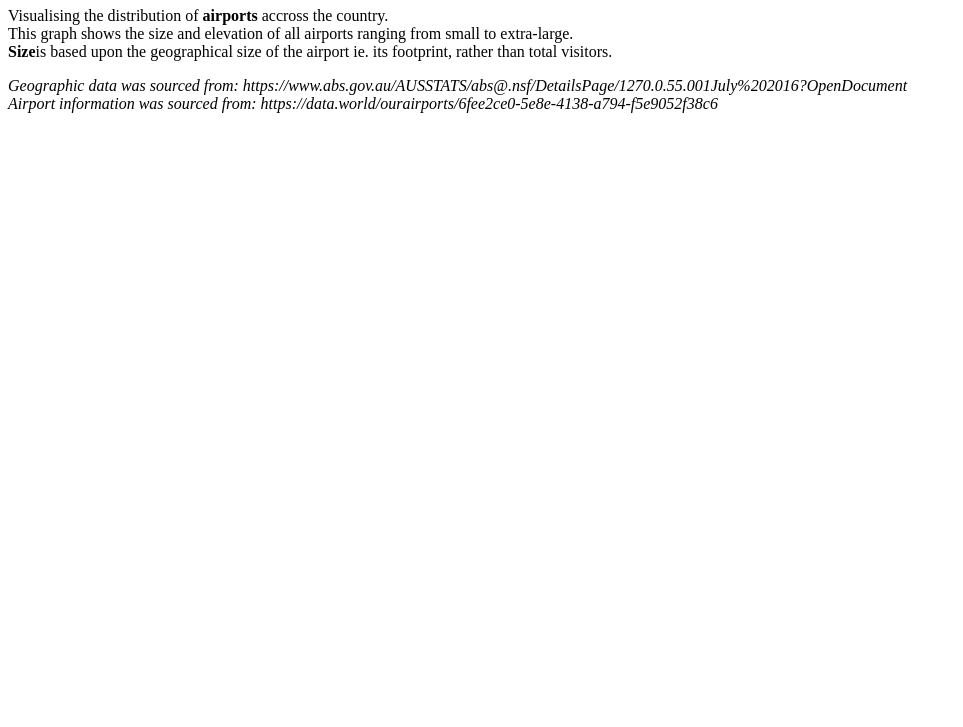
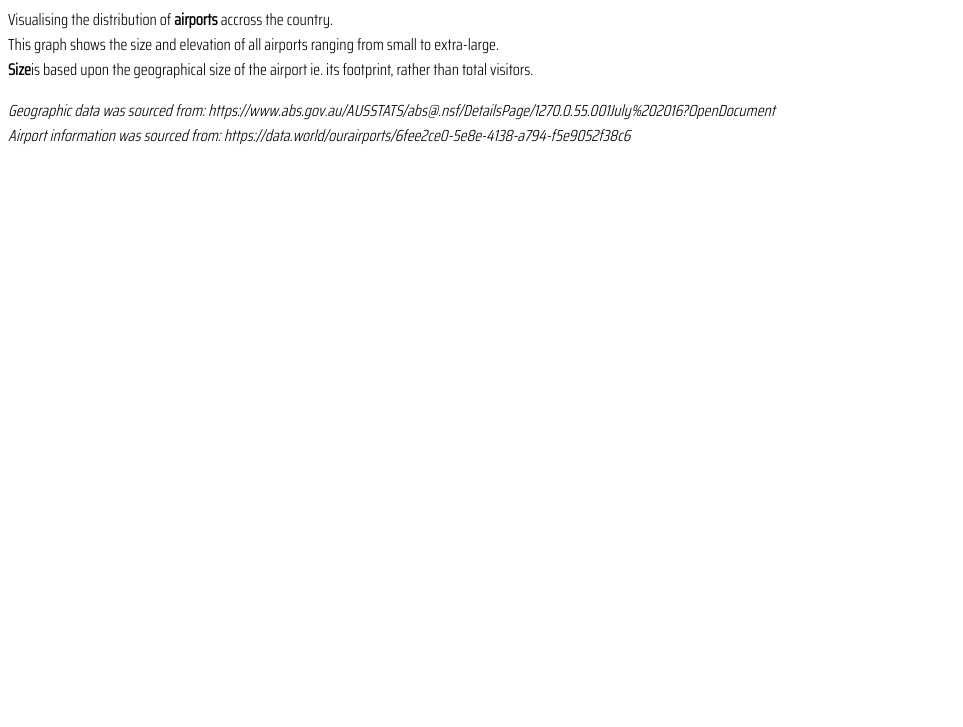
Before and after one commit to efis0005/FIT3179-Homework-Week-9, a plain HTML site: page index.html in a window 1280 px wide. Shown: the part 73-800 px from the top of the page, without its empty margins (0-963 px from the left). Drawn offline with Linux system fonts and the light colour scheme; a script that the page names is missing; a web font is replaced by a local one.

Commit message:
Update index.html

```diff
--- a/index.html
+++ b/index.html
@@ -3,6 +3,9 @@
 <head>
     <link rel="preconnect" href="https://fonts.googleapis.com">
     <link rel="preconnect" href="https://fonts.gstatic.com" crossorigin>
+
+    <link rel="stylesheet" href="airport_style.css" >
+
     <link href="https://fonts.googleapis.com/css2?family=Bungee+Hairline&family=Saira+Condensed:wght@300&display=swap" rel="stylesheet">
 
     <meta charset="UTF-8">
```
